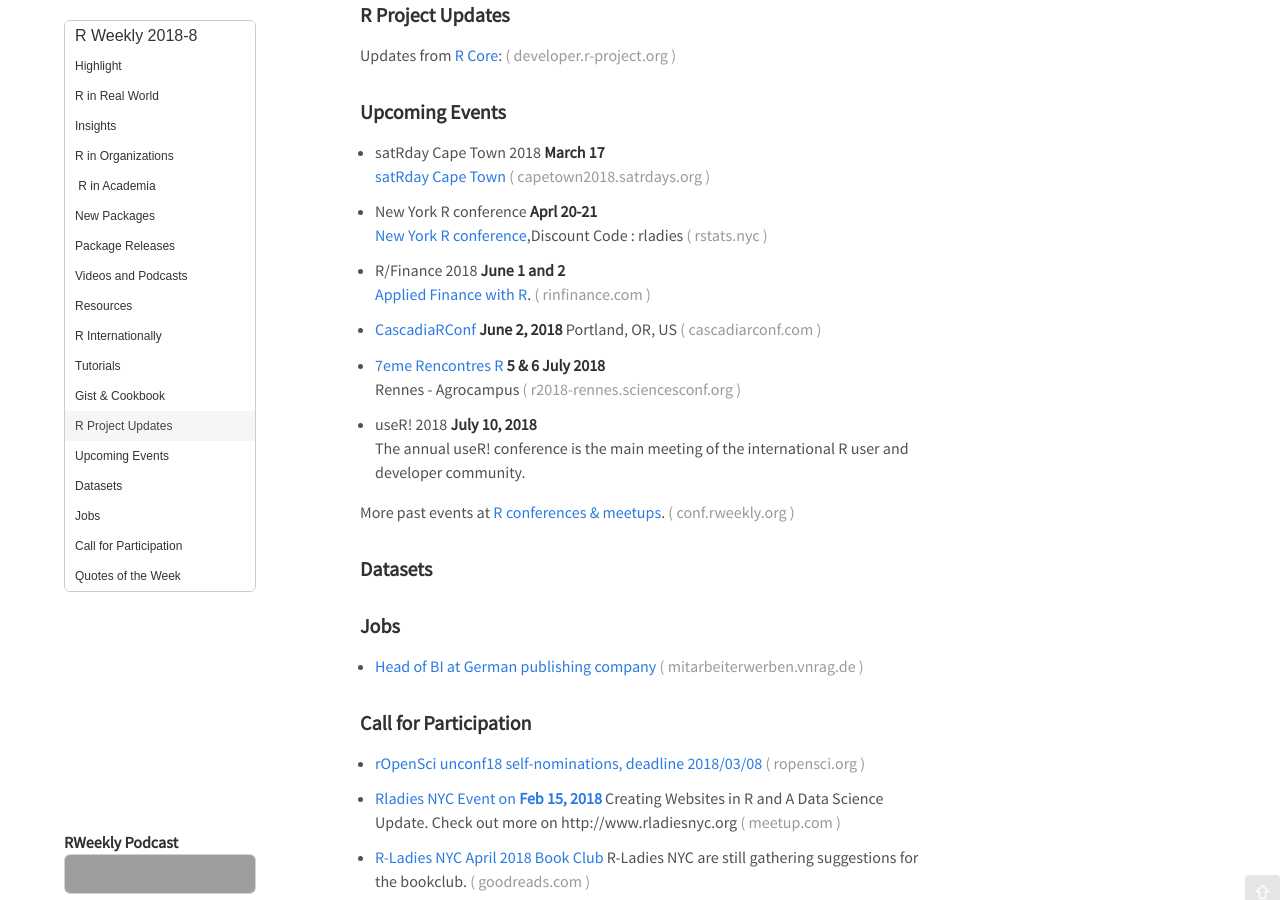
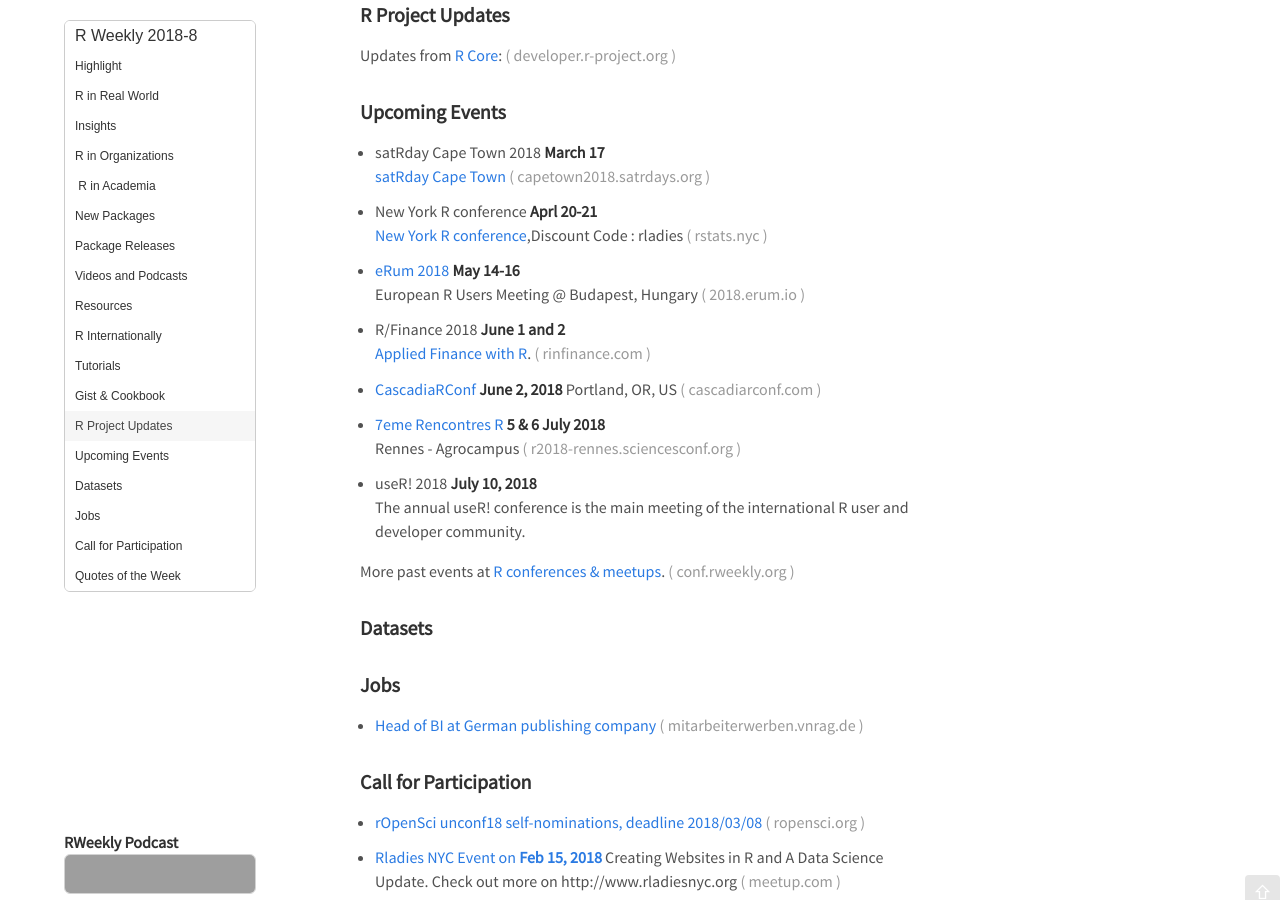
Before and after one commit to rweekly/rweekly.org, a Jekyll site: the page built from draft.md, in a window 1280 px wide and 900 px high, scrolled down 2398 px. Built offline with Jekyll 4.4.1, drawn with Linux system fonts in a browser that asks for light colours; emoji names are drawn with the system emoji font; comment, search, counter and statistics services are not loaded; grey boxes are pictures that could not be loaded.

Commit message:
add @eRum2018 (#214)

```diff
--- a/draft.md
+++ b/draft.md
@@ -118,6 +118,9 @@
 + New York R conference **Aprl 20-21** <br />
 [New York R conference](https://www.rstats.nyc/),Discount Code : rladies
 
++ [eRum 2018](http://2018.erum.io) **May 14-16** <br />
+European R Users Meeting @ Budapest, Hungary
+
 + R/Finance 2018 **June 1 and 2** <br />
 [Applied Finance with R](http://www.rinfinance.com).
 
```
